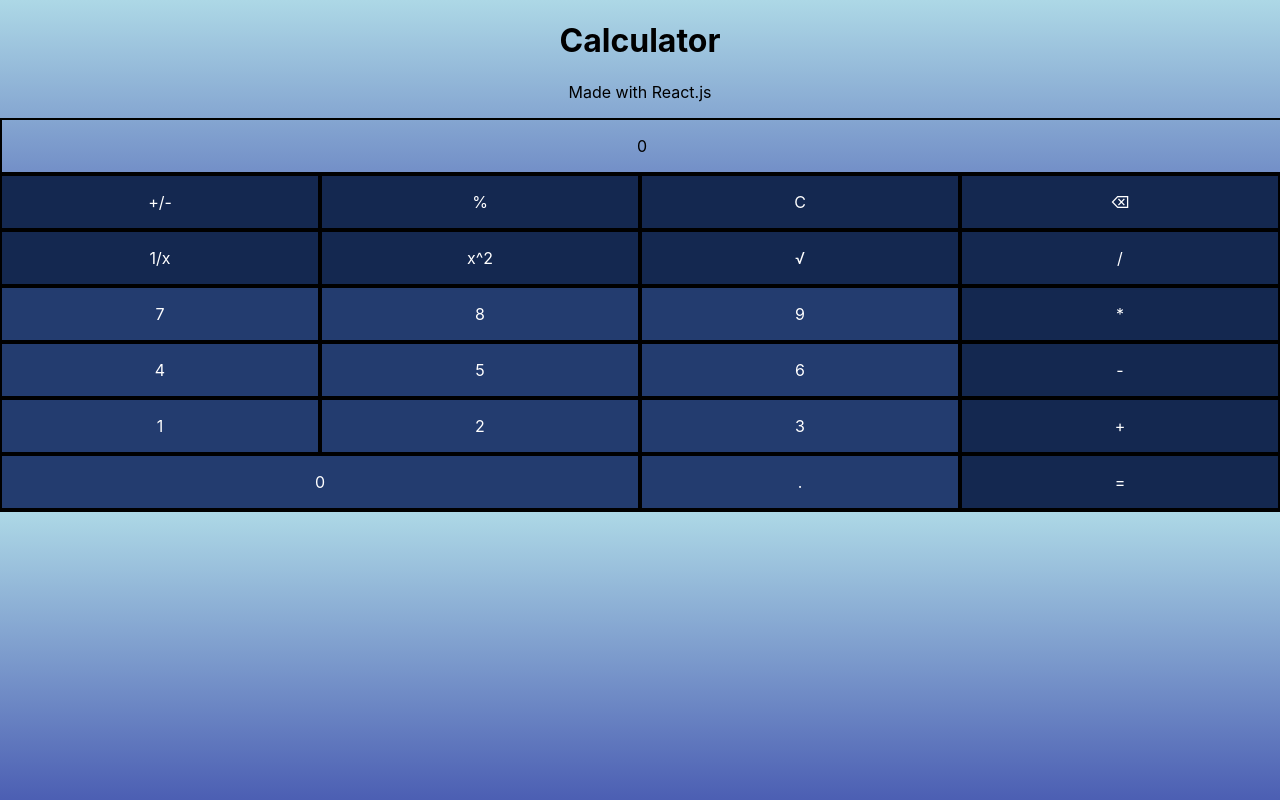
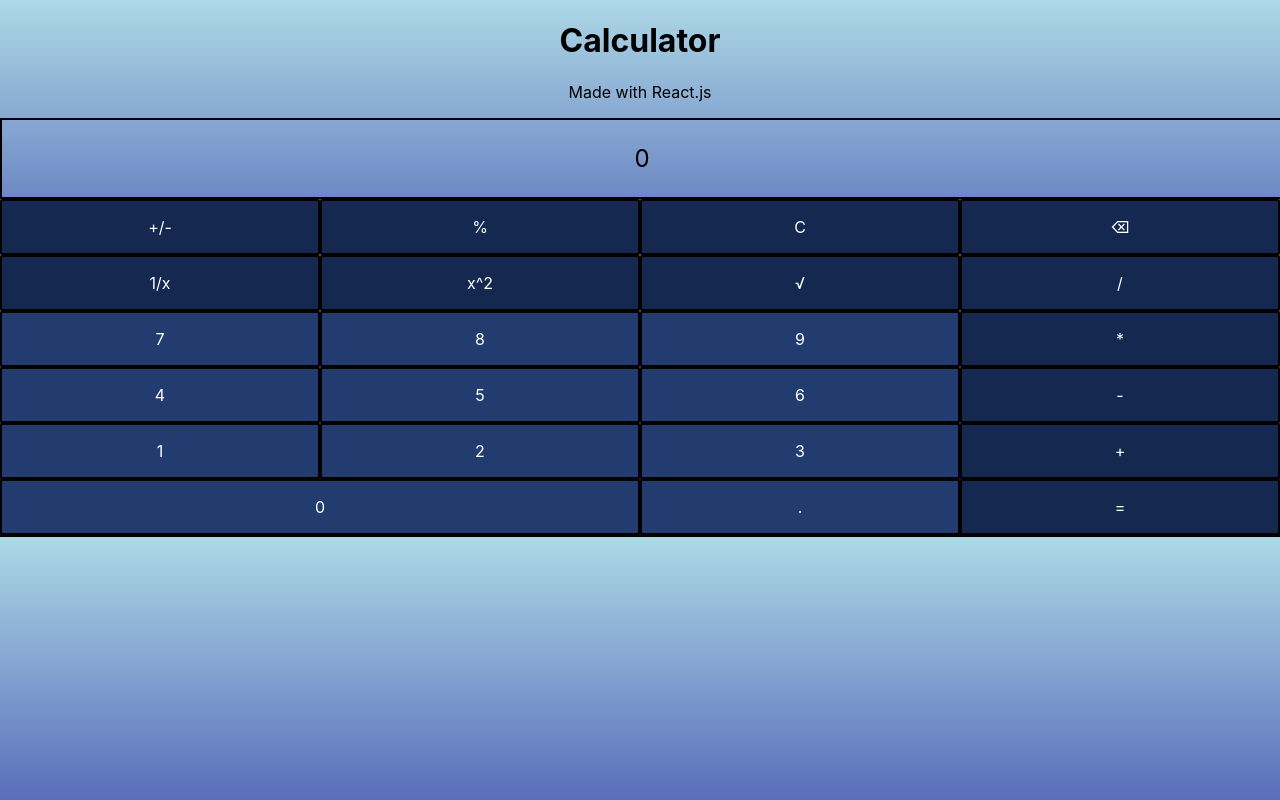
Before and after one commit to pravirchugh/Calculator, a React (Create React App) app: page / in a window 1280 px wide. Built offline with nearby package versions, Linux system fonts and the light colour scheme.

Commit message:
Changed design of buttons

```diff
--- a/src/App.css
+++ b/src/App.css
@@ -6,6 +6,7 @@ header {
   border: 2px solid black;
   height: 49%;
   width: 100%;
+  font-size: x-large;
 }
 .buttons {
   display: flex;
--- a/src/components/NumberButton.css
+++ b/src/components/NumberButton.css
@@ -2,6 +2,7 @@
   border: 2px solid black;
   background-color: rgb(35, 60, 111);
   color: white;
+  border-radius: 2px;
 }
 .numberBtn:hover {
     background-color: grey;
--- a/src/components/OperationButton.css
+++ b/src/components/OperationButton.css
@@ -2,6 +2,7 @@
     border: 2px solid black;
     background-color: rgb(20, 40, 80);
     color: white;
+    border-radius: 2px;
 }
 .operationBtn:hover {
     background-color: grey;
```
